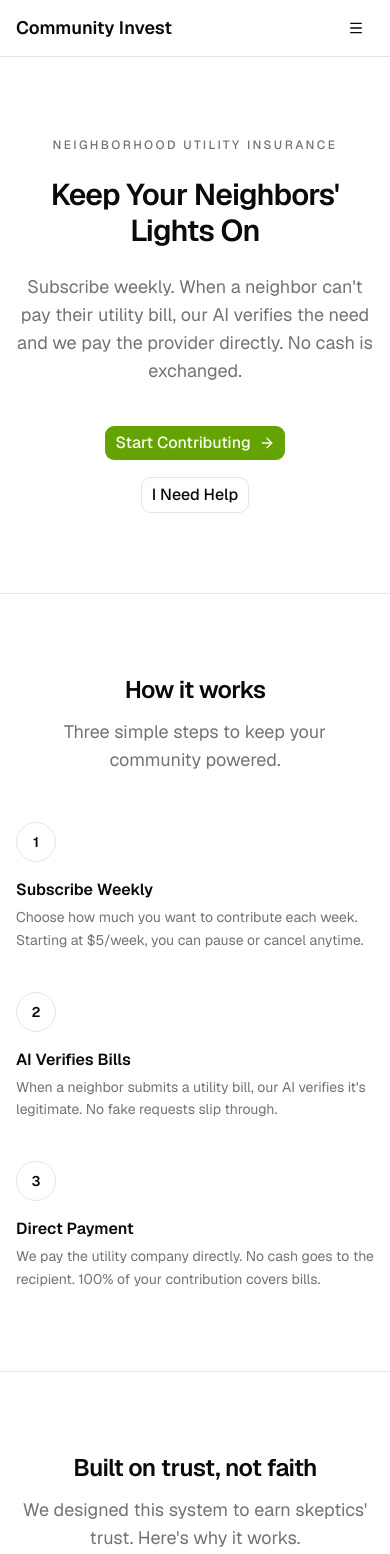
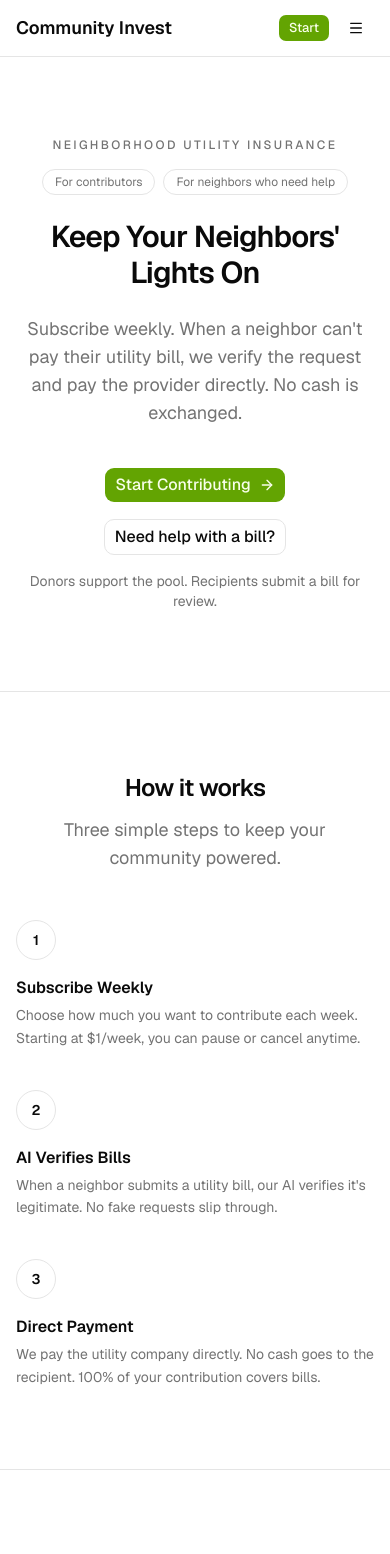
Before and after one commit to Syed-Ahmed02/ummahhacks, a Next.js app: page / in a window 390 px wide. Shown: the top 1554 px of the page. Built offline with nearby package versions, Linux system fonts and the light colour scheme.

Commit message:
Improve landing page

```diff
--- a/components/landing/CtaSection.tsx
+++ b/components/landing/CtaSection.tsx
@@ -15,15 +15,15 @@ export function CtaSection() {
           id="cta-heading"
           className="font-semibold tracking-tight text-foreground text-center text-2xl sm:text-3xl"
         >
-          Ready to make a difference?
+          Choose your path
         </h2>
         <p className="text-muted-foreground mt-4 text-center text-lg max-w-2xl mx-auto">
-          Whether you want to help keep your neighbors&apos; lights on or you&apos;re struggling with a utility bill, we&apos;re here for you.
+          If you want to contribute, start a weekly subscription. If you need help, submit a utility bill for review.
         </p>
 
         <div className="mt-12 grid gap-8 sm:grid-cols-2 max-w-3xl mx-auto">
           {/* Contributor CTA */}
-          <div className="rounded-xl border border-border bg-background p-8 text-center">
+          <div className="rounded-xl border border-foreground/30 bg-background p-8 text-center shadow-sm">
             <div className="mx-auto flex h-14 w-14 items-center justify-center rounded-full border border-border">
               <HandHeart className="text-foreground size-7" aria-hidden />
             </div>
@@ -39,7 +39,7 @@ export function CtaSection() {
               size="lg"
               className="mt-6 w-full gap-2"
             >
-              Start Contributing
+              Start contributing
               <ArrowRight className="size-4" aria-hidden />
             </Button>
           </div>
@@ -62,7 +62,7 @@ export function CtaSection() {
               size="lg"
               className="mt-6 w-full gap-2"
             >
-              Request Assistance
+              Request assistance
               <ArrowRight className="size-4" aria-hidden />
             </Button>
           </div>
--- a/components/landing/Features.tsx
+++ b/components/landing/Features.tsx
@@ -58,6 +58,11 @@ export function Features() {
         <p className="text-muted-foreground mx-auto mt-3 max-w-2xl text-center text-lg">
           Built to be trusted. Built to be fair. Built to actually help.
         </p>
+        <div className="mx-auto mt-6 flex max-w-3xl flex-wrap items-center justify-center gap-3 text-sm text-muted-foreground">
+          <span className="rounded-full border border-border px-3 py-1">Bills paid each week</span>
+          <span className="rounded-full border border-border px-3 py-1">Total dollars distributed</span>
+          <span className="rounded-full border border-border px-3 py-1">Cities served</span>
+        </div>
         <div className="mt-12 grid gap-6 sm:grid-cols-2 lg:grid-cols-3">
           {features.map(({ title, description, icon: Icon }) => (
             <Card key={title} className="border-border/80">
--- a/components/landing/Hero.tsx
+++ b/components/landing/Hero.tsx
@@ -11,9 +11,17 @@ export function Hero() {
         aria-labelledby="hero-heading"
       >
       <div className="mx-auto max-w-4xl text-center">
-        <p className="text-muted-foreground mb-6 text-xs font-medium uppercase tracking-[0.2em]">
+        <p className="text-muted-foreground mb-4 text-xs font-medium uppercase tracking-[0.2em]">
           Neighborhood utility insurance
         </p>
+        <div className="mx-auto mb-6 flex flex-wrap items-center justify-center gap-2 text-xs">
+          <span className="rounded-full border border-border px-3 py-1 text-muted-foreground">
+            For contributors
+          </span>
+          <span className="rounded-full border border-border px-3 py-1 text-muted-foreground">
+            For neighbors who need help
+          </span>
+        </div>
         <h1
           id="hero-heading"
           className="font-semibold tracking-tight text-foreground text-3xl sm:text-4xl md:text-5xl lg:text-6xl"
@@ -21,7 +29,7 @@ export function Hero() {
           Keep Your Neighbors&apos; Lights On
         </h1>
         <p className="text-muted-foreground mx-auto mt-6 max-w-2xl text-lg sm:text-xl">
-          Subscribe weekly. When a neighbor can&apos;t pay their utility bill, our AI verifies the need and we pay the provider directly. No cash is exchanged.
+          Subscribe weekly. When a neighbor can&apos;t pay their utility bill, we verify the request and pay the provider directly. No cash is exchanged.
         </p>
         <div className="mt-10 flex flex-col items-center justify-center gap-4 sm:flex-row">
           <Button render={<Link href="/subscribe" />} nativeButton={false} size="lg" className="gap-2 text-base">
@@ -29,9 +37,12 @@ export function Hero() {
             <ArrowRight className="size-4" aria-hidden />
           </Button>
           <Button render={<Link href="/submit-bill" />} nativeButton={false} variant="outline" size="lg" className="text-base">
-            I Need Help
+            Need help with a bill?
           </Button>
         </div>
+        <p className="text-muted-foreground mt-4 text-sm">
+          Donors support the pool. Recipients submit a bill for review.
+        </p>
       </div>
     </section>
   );
--- a/components/landing/HowItWorks.tsx
+++ b/components/landing/HowItWorks.tsx
@@ -5,7 +5,7 @@ const steps = [
     step: 1,
     title: "Subscribe Weekly",
     description:
-      "Choose how much you want to contribute each week. Starting at $5/week, you can pause or cancel anytime.",
+      "Choose how much you want to contribute each week. Starting at $1/week, you can pause or cancel anytime.",
   },
   {
     step: 2,
--- a/components/landing/LandingHeader.tsx
+++ b/components/landing/LandingHeader.tsx
@@ -20,7 +20,15 @@ export function LandingHeader() {
         >
           Community Invest
         </Link>
-        <nav aria-label="Main navigation" className="flex items-center gap-3">
+        <nav aria-label="Main navigation" className="flex items-center gap-2 sm:gap-3">
+          <Button
+            render={<Link href="/subscribe" />}
+            nativeButton={false}
+            size="sm"
+            className="sm:hidden"
+          >
+            Start
+          </Button>
           <div className="hidden items-center gap-4 sm:flex">
             <Link
               href="#how-it-works"
--- a/components/landing/TrustSection.tsx
+++ b/components/landing/TrustSection.tsx
@@ -1,6 +1,8 @@
 "use client";
 
-import { Receipt, DollarSign, CheckCircle } from "lucide-react";
+import Link from "next/link";
+import { Receipt, DollarSign, CheckCircle, BarChart3 } from "lucide-react";
+import { Button } from "@/components/ui/button";
 
 const reasons = [
   {
@@ -20,9 +22,16 @@ const reasons = [
   {
     title: "Why AI verification?",
     description:
-      "Our AI checks for duplicate bills, suspicious patterns, and verifies bill authenticity. Human admins review edge cases. Together, they stop fraud before it happens.",
+      "Our AI checks for duplicate bills, suspicious patterns, and verifies bill authenticity. Human admins review edge cases and users can appeal.",
     icon: CheckCircle,
-    highlights: ["Duplicate detection", "Pattern analysis", "Human oversight"],
+    highlights: ["Duplicate detection", "Pattern analysis", "Human oversight + appeals"],
+  },
+  {
+    title: "Weekly public reports",
+    description:
+      "We publish weekly reports with totals by utility type and city so you can see where funds go.",
+    icon: BarChart3,
+    highlights: ["Totals by utility", "City breakdowns", "Weekly updates"],
   },
 ];
 
@@ -42,7 +51,7 @@ export function TrustSection() {
         <p className="text-muted-foreground mx-auto mt-3 max-w-2xl text-center text-lg">
           We designed this system to earn skeptics&apos; trust. Here&apos;s why it works.
         </p>
-        <div className="mt-12 grid gap-8 lg:grid-cols-3">
+        <div className="mt-12 grid gap-8 sm:grid-cols-2">
           {reasons.map(({ title, description, icon: Icon, highlights }) => (
             <div key={title} className="rounded-xl border border-border bg-background p-6">
               <div className="flex h-12 w-12 items-center justify-center rounded-full border border-border">
@@ -68,6 +77,11 @@ export function TrustSection() {
             </div>
           ))}
         </div>
+        <div className="mt-10 flex justify-center">
+          <Button render={<Link href="/reports" />} nativeButton={false} variant="outline">
+            View weekly reports
+          </Button>
+        </div>
       </div>
     </section>
   );
```
